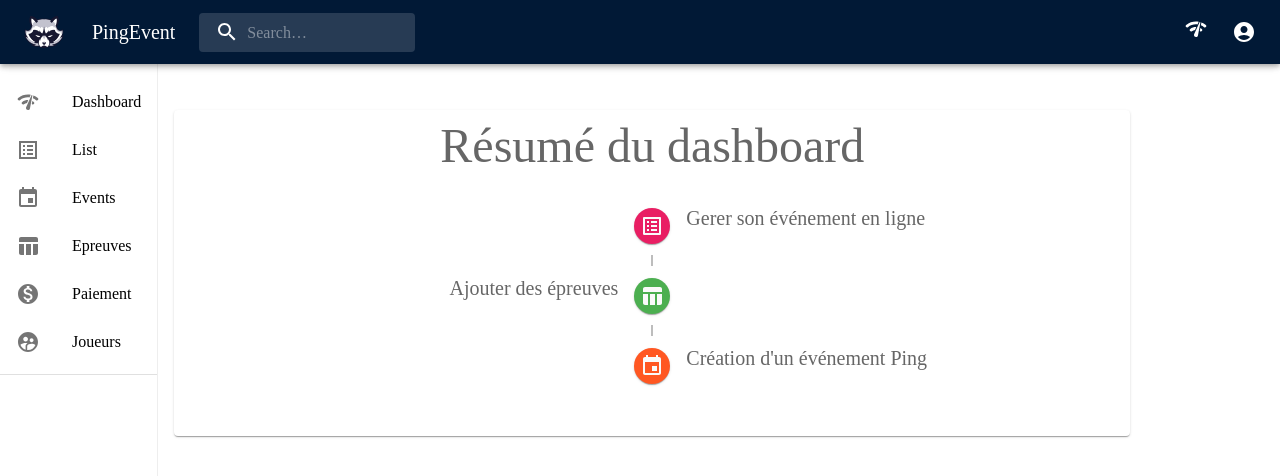
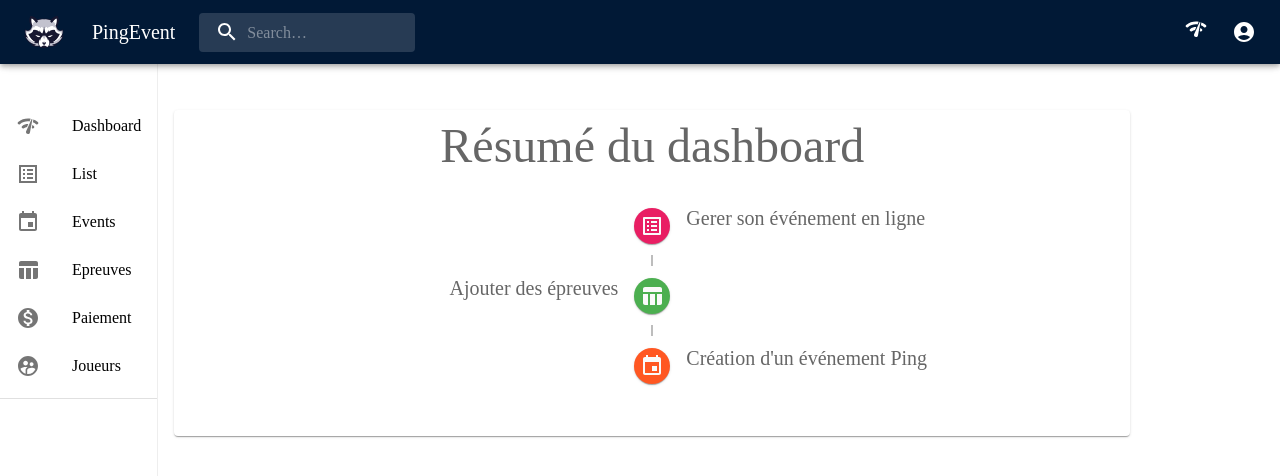
Before and after one commit to jesared/pingevent, a React (Create React App) app: page /dashboard in a window 1280 px wide. Shown: the top 476 px of the page. Built offline with nearby package versions, Linux system fonts and the light colour scheme.

Commit message:
la suite

```diff
--- a/src/components/Header.js
+++ b/src/components/Header.js
@@ -129,8 +129,11 @@ export default function Header() {
             }}
             open={isMobileMenuOpen}
             onClose={handleMobileMenuClose}
+
         >
-            <MenuItem>
+
+
+            {/* <MenuItem>
                 <IconButton size="large" aria-label="show 4 new mails" color="inherit">
                     <Badge badgeContent={4} color="error">
                         <MailIcon />
@@ -149,6 +152,19 @@ export default function Header() {
                     </Badge>
                 </IconButton>
                 <p>Notifications</p>
+            </MenuItem> */}
+            <MenuItem>
+            <IconButton
+        size="large"
+        aria-label=""
+        color="inherit"
+    >
+        <Link to='/dashboard' style={{ textDecoration: 'none', color: '#333' }}>
+            <NetworkCheckRounded />
+
+        </Link>
+
+    </IconButton> <p>Dashboard</p>
             </MenuItem>
             <MenuItem onClick={handleProfileMenuOpen}>
                 <IconButton
--- a/src/components/NavDash.js
+++ b/src/components/NavDash.js
@@ -12,7 +12,7 @@ import { Event, ListAltSharp, MonetizationOn, NetworkCheckRounded, SupervisedUse
 
 function NavDash() {
   return (
-    <Box sx={{ bgcolor: 'background.paper' }}>
+    <Box sx={{ bgcolor: 'background.paper', marginTop: 3 }}>
       <nav aria-label="main mailbox folders">
         <List>
         <ListItem disablePadding>
--- a/src/pages/dashboard/index.js
+++ b/src/pages/dashboard/index.js
@@ -16,7 +16,7 @@ const DashBoard = () => {
   return (
     <Box sx={{ flexGrow: 1 }}>
       <Grid container spacing={2} >
-        <Grid item xs='auto' sx={{ height: '100vh', position: 'sticky', top: 50, borderRight: '1px solid #eee', }}>
+        <Grid item xs='auto' sx={{ height: '100vh', position: 'sticky', top: 60, borderRight: '1px solid #eee', }}>
           <NavDash />
         </Grid>
         <Grid item xs={9} sx={{ marginTop: 5 }}>
```
